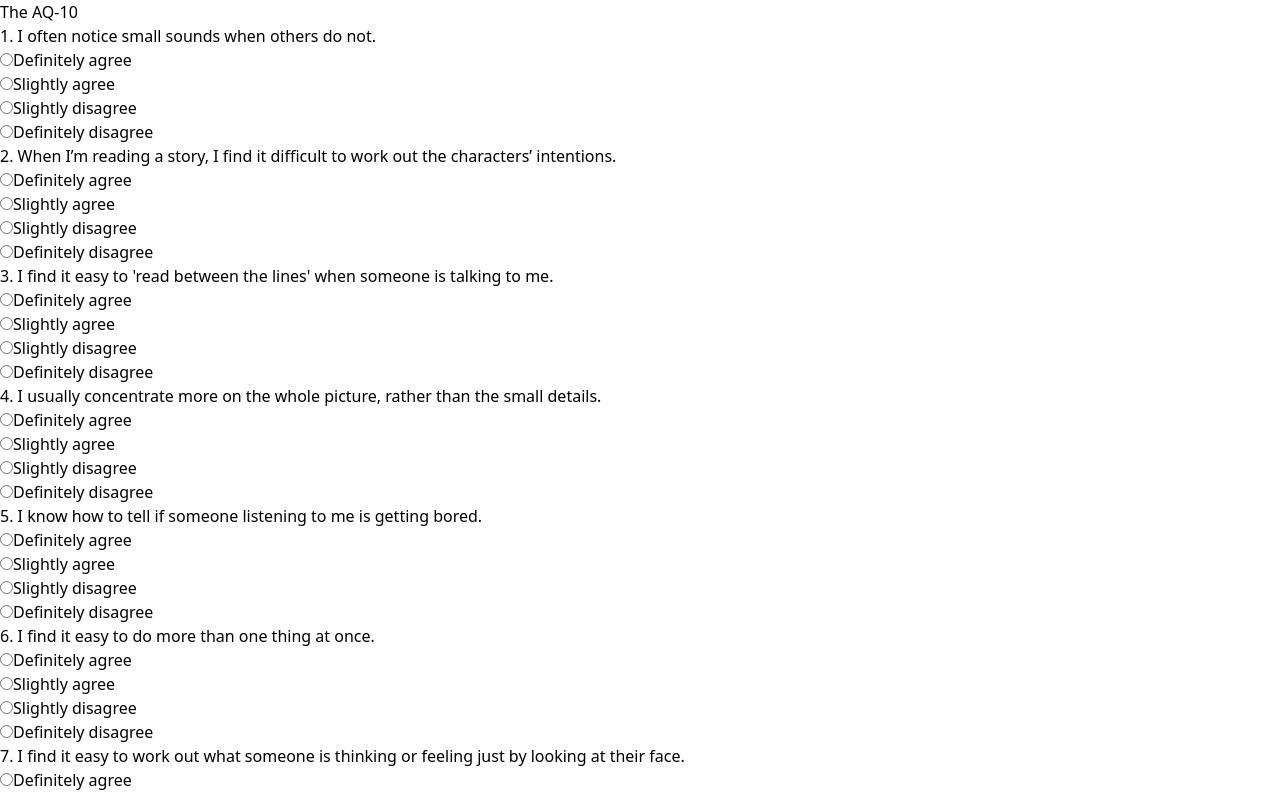
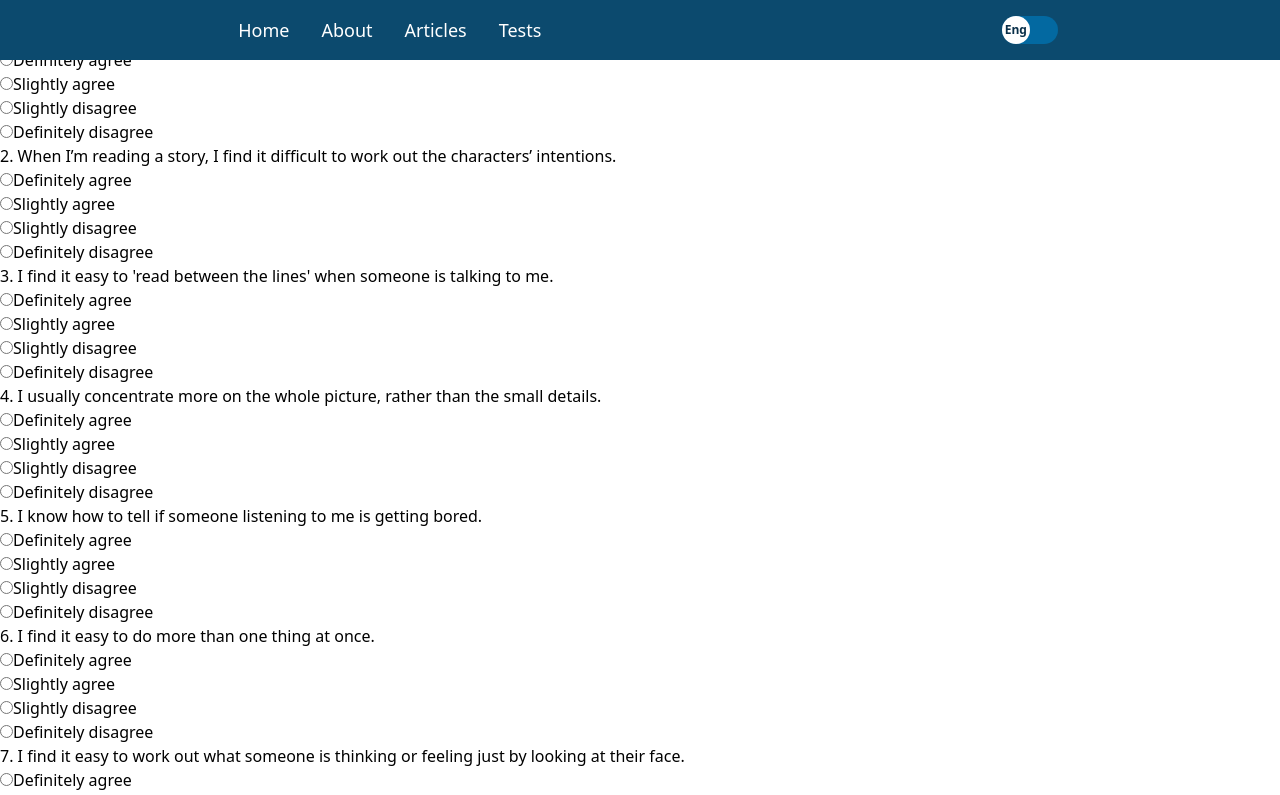
Before and after one commit to Alex-likes-owls/asd-assist-main, a Next.js app: page /AQ in a window 1280 px wide. Shown: the top 795 px of the page. Built offline with nearby package versions, Linux system fonts and the light colour scheme.

Commit message:
Added the navbar to the layout thingy, need to make seperate pages for the Abouts and stuff

```diff
--- a/src/app/AQ/page.jsx
+++ b/src/app/AQ/page.jsx
@@ -26,13 +26,17 @@ export default function AQ() {
       }}
     >
       <div className={`fixed ${score ? "block" : "hidden"}`}>
-        <span>Close</span>
+        <div>
+          <span onClick={() => setScore(null)} className="cursor-pointer">
+            &times;
+          </span>
           <p>Your Result:</p>
           <p>{score}</p>
           <p>
             You are likely to have Autism if you score more than 6. Please get
             evaluated, as this is not a a professional diagnosis.
           </p>
+        </div>
       </div>
       <p>The AQ-10</p>
       <div>
--- /dev/null
+++ b/src/app/components/Navbar.jsx
@@ -0,0 +1,39 @@
+"use client";
+
+import Link from "next/link";
+import pagesData, { mongpagesData } from "../lib/data";
+import { useState, useEffect } from "react";
+import Toggle from "./Toggle";
+
+export default function Navbar() {
+  const [toggle, setToggle] = useState(false);
+  const [data, setData] = useState(pagesData);
+
+  useEffect(() => {
+    setData(toggle ? mongpagesData : pagesData);
+  }, [toggle]);
+  return (
+    <div className="text-white bg-sky-900 w-full flex justify-around items-center fixed top-0 z-10">
+      <div className="flex justify-center items-center">
+        <Link className="m-4 text-lg" href={"#Home"}>
+          Home
+        </Link>
+        <Link className="m-4 text-lg" href={!toggle ? "#About" : "#Тухай"}>
+          About
+        </Link>
+        <Link
+          className="m-4 text-lg"
+          href={!toggle ? "#Articles" : "#Нийтлэлүүд"}
+        >
+          Articles
+        </Link>
+        <Link className="m-4 text-lg" href={!toggle ? "#Tests" : "#Тестүүд"}>
+          Tests
+        </Link>
+      </div>
+      <div>
+        <Toggle toggle={toggle} setToggle={setToggle} />
+      </div>
+    </div>
+  );
+}
--- a/src/app/layout.js
+++ b/src/app/layout.js
@@ -1,5 +1,6 @@
 import { Geist, Geist_Mono } from "next/font/google";
 import "./globals.css";
+import Navbar from "./components/Navbar";
 
 const geistSans = Geist({
   variable: "--font-geist-sans",
@@ -22,6 +23,7 @@ export default function RootLayout({ children }) {
       <body
         className={`${geistSans.variable} ${geistMono.variable} antialiased`}
       >
+        <Navbar />
         {children}
       </body>
     </html>
```
Lines whose indentation alone changed are shown as unchanged.
